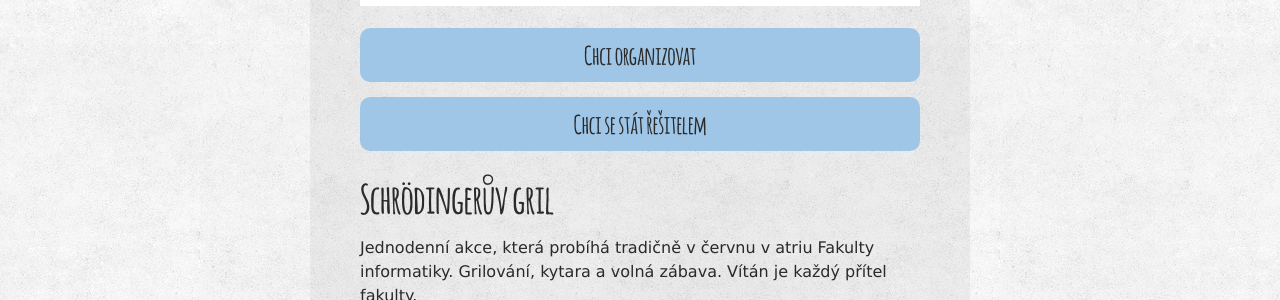
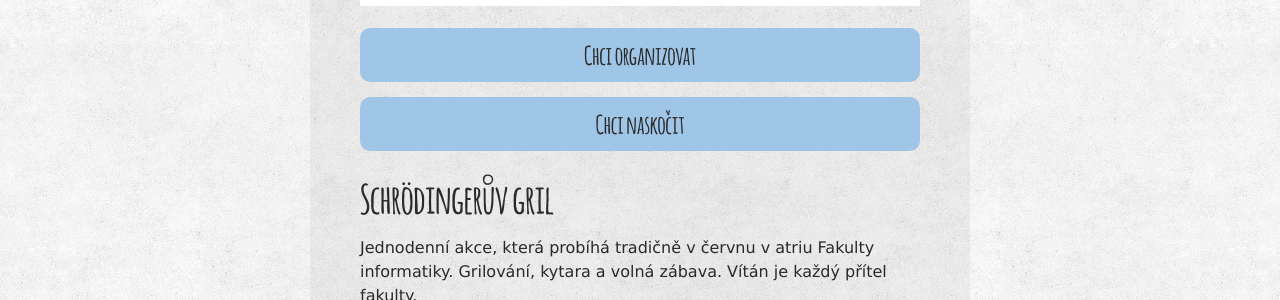
Before and after one commit to zverinec/zverinec-web, a Jekyll site: the page built from _pages/events.md, in a window 1280 px wide and 900 px high, scrolled down 4402 px. Shown: the part 154-454 px from the top of the window. Built offline with Jekyll 4.4.1, drawn with Linux system fonts in a browser that asks for light colours; comment, search, counter and statistics services are not loaded.

```diff
--- a/_pages/events.md
+++ b/_pages/events.md
@@ -90,7 +90,7 @@ a vysokoškolského prostředí, která jim ulehčí začátek studia.
 <img src="/img/naskoc.jpg" alt="Naskoč na FI" />
 
 <a class="btn btn-large" href="/event-join">Chci organizovat</a>
-<a class="btn btn-large" href="https://naskoc.fi.muni.cz/">Chci se stát řešitelem</a>
+<a class="btn btn-large" href="https://naskoc.fi.muni.cz/">Chci naskočit</a>
 
 
 ## Schrödingerův gril
```
Also changed, not shown: _pages/event-join.md (+1 -0 lines).
